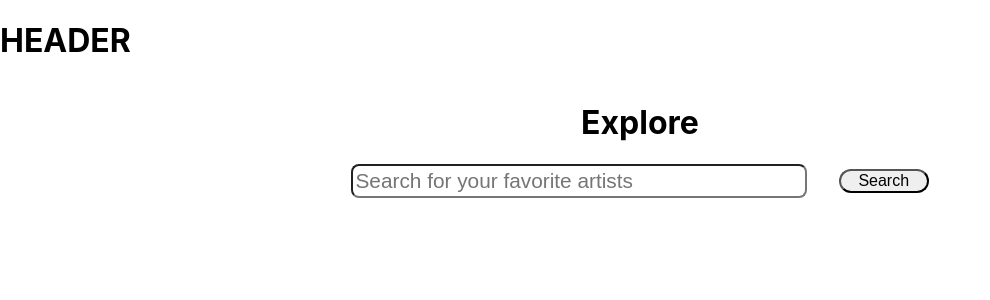
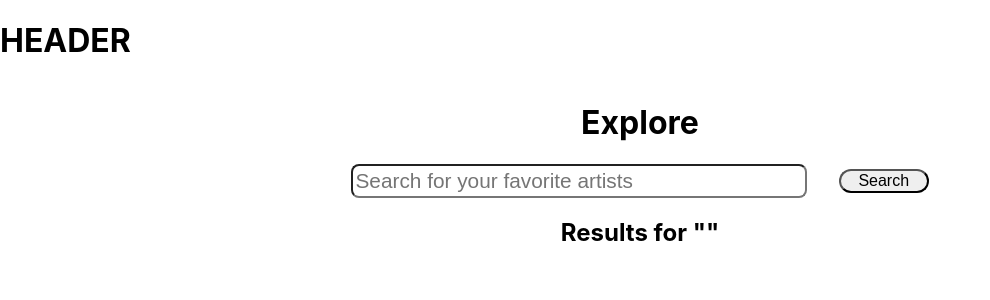
Before and after one commit to bkuhn2/Vinyl_Viewer, a React (Create React App) app: page /search in a window 1280 px wide. Shown: the top 300 px of the page, without its empty margins (0-990 px from the left). Built offline with nearby package versions, Linux system fonts and the light colour scheme.

Commit message:
Wrote basic outline for ArtistResults component

```diff
--- a/src/Components/ArtistResults/ArtistResults.tsx
+++ b/src/Components/ArtistResults/ArtistResults.tsx
@@ -1,10 +1,19 @@
 import React from 'react'
+import '../ArtistResults/_ArtistResults.scss'
 
-const ArtistResults = () => {
+type Props = {
+  name: string;
+  results: Array<object>;
+}
+
+const ArtistResults = ({name, results}: Props) => {
   return (
-    <div>
+    <section className='artist-results-section'>
+      <h2>Results for "{name}"</h2>
+      <div>
 
-    </div>
+      </div>
+    </section>
   )
 }
 
```
